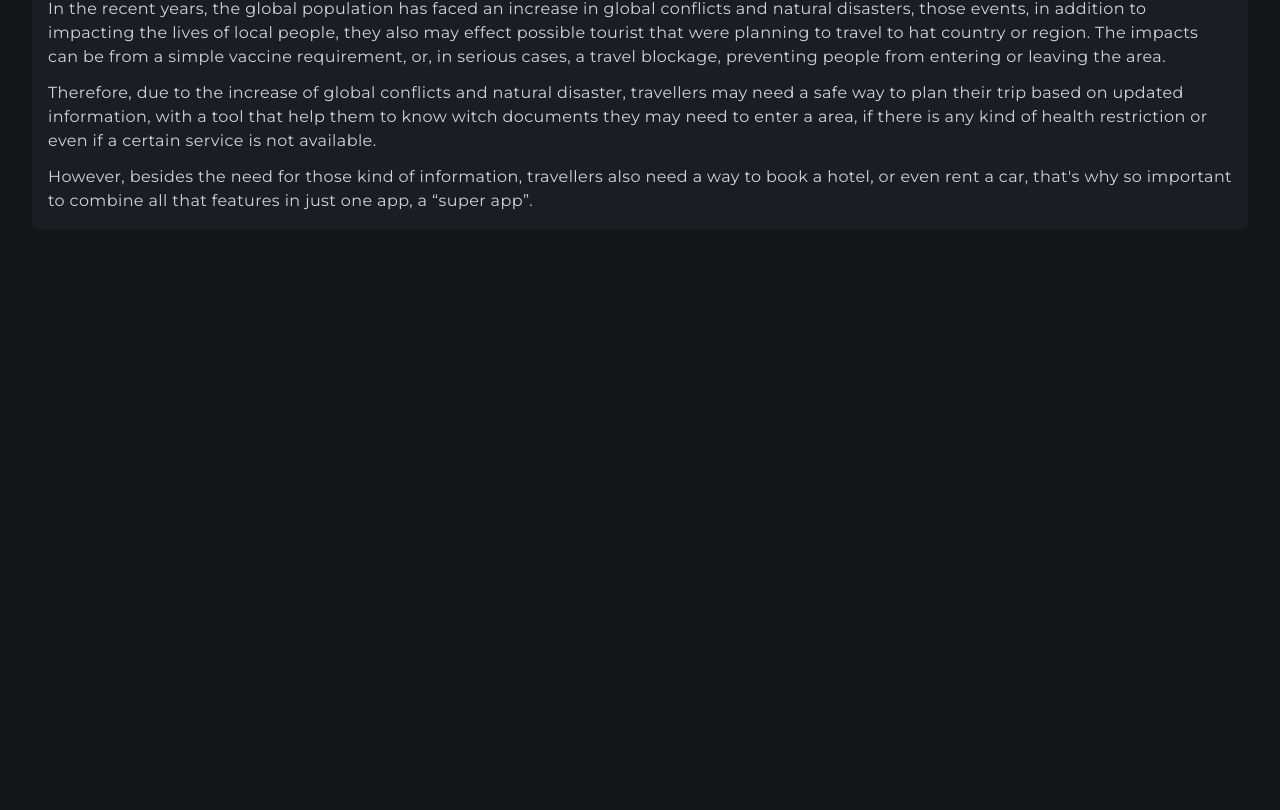
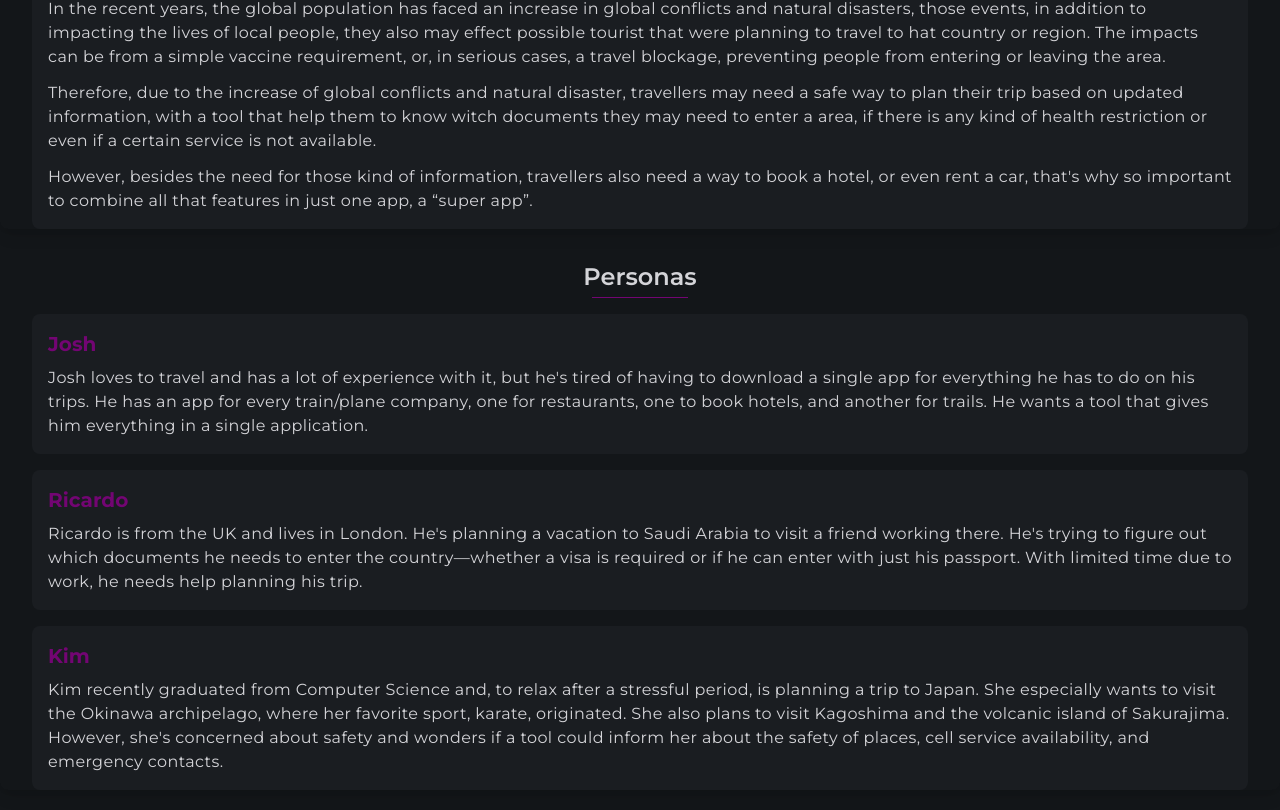
Before and after one commit to jpsampaior/royal-trip, a Next.js app: page / in a window 1280 px wide. Shown: the part 805-1615 px from the top of the page. Before the commit the page ends 1034 px from the top, so only its background shows below. Built offline with nearby package versions, Linux system fonts and the light colour scheme.

Commit message:
:lipstick: personas

```diff
--- a/app/page.tsx
+++ b/app/page.tsx
@@ -1,4 +1,5 @@
 import { ProblemInformation } from "@/components/information/problem-information";
+import { UserPersonas } from "@/components/information/user-personas";
 import { Navbar } from "@/components/navbar/navbar";
 
 export default function Home() {
@@ -18,6 +19,7 @@ export default function Home() {
       </header>
       <main className="mt-6">
         <ProblemInformation />
+        <UserPersonas />
       </main>
     </>
   );
--- /dev/null
+++ b/components/information/user-personas.tsx
@@ -0,0 +1,38 @@
+export function UserPersonas() {
+  const personas = [
+    {
+      name: "Josh",
+      description:
+        "Josh loves to travel and has a lot of experience with it, but he's tired of having to download a single app for everything he has to do on his trips. He has an app for every train/plane company, one for restaurants, one to book hotels, and another for trails. He wants a tool that gives him everything in a single application.",
+    },
+    {
+      name: "Ricardo",
+      description:
+        "Ricardo is from the UK and lives in London. He's planning a vacation to Saudi Arabia to visit a friend working there. He's trying to figure out which documents he needs to enter the country—whether a visa is required or if he can enter with just his passport. With limited time due to work, he needs help planning his trip.",
+    },
+    {
+      name: "Kim",
+      description:
+        "Kim recently graduated from Computer Science and, to relax after a stressful period, is planning a trip to Japan. She especially wants to visit the Okinawa archipelago, where her favorite sport, karate, originated. She also plans to visit Kagoshima and the volcanic island of Sakurajima. However, she's concerned about safety and wonders if a tool could inform her about the safety of places, cell service availability, and emergency contacts.",
+    },
+  ];
+
+  return (
+    <section className="px-8 rounded-lg shadow-lg my-8 space-y-4" id="personas">
+      <div>
+        <h3 className="text-2xl text-center font-semibold">Personas</h3>
+        <hr className="border-primary w-24 mx-auto mt-1" />
+      </div>
+      <ul className="rounded-md space-y-4">
+        {personas.map((persona, index) => (
+          <li key={index} className="p-4 bg-dark-400 rounded-lg">
+            <h4 className="text-xl font-bold mb-2 text-primary">
+              {persona.name}
+            </h4>
+            <p className="tracking-wide">{persona.description}</p>
+          </li>
+        ))}
+      </ul>
+    </section>
+  );
+}
```
